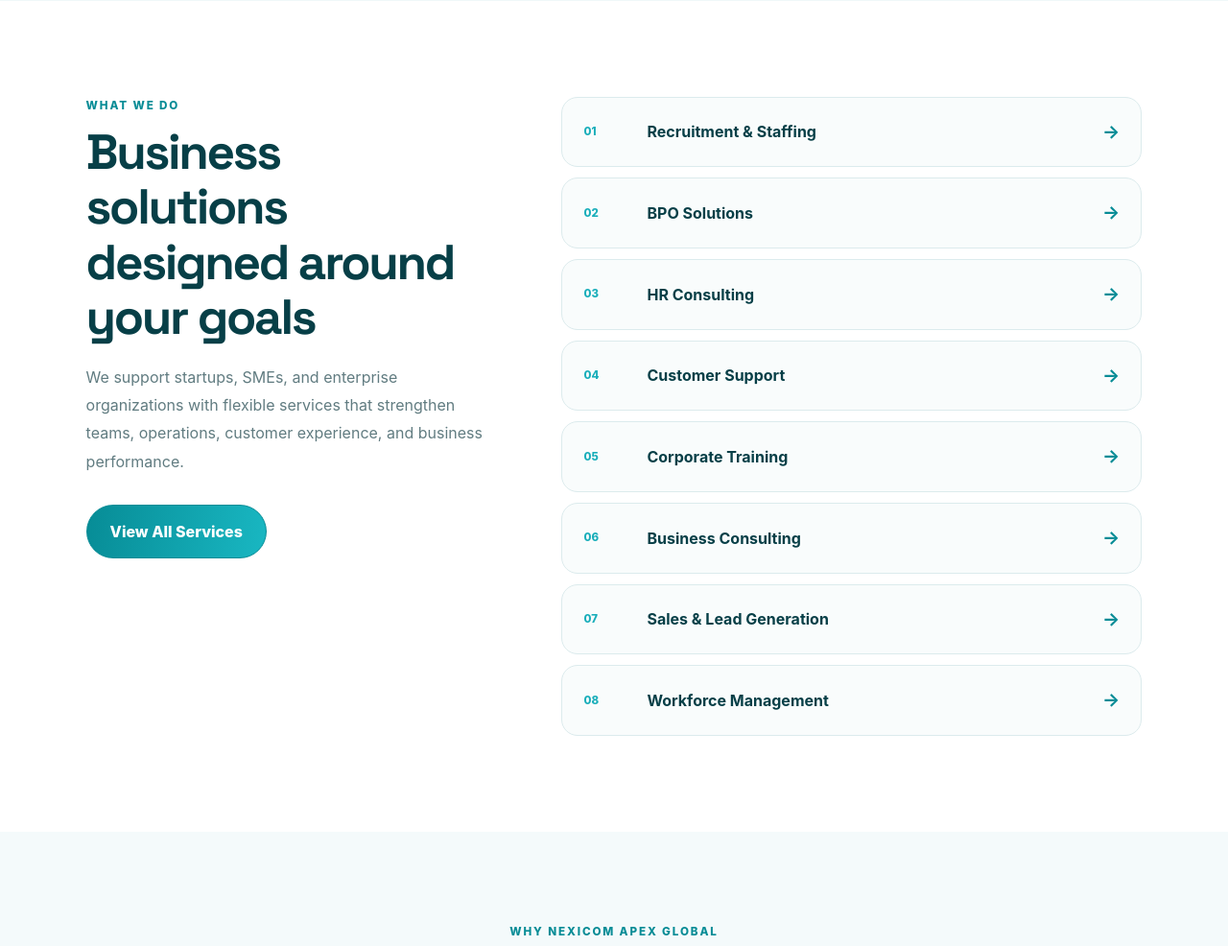
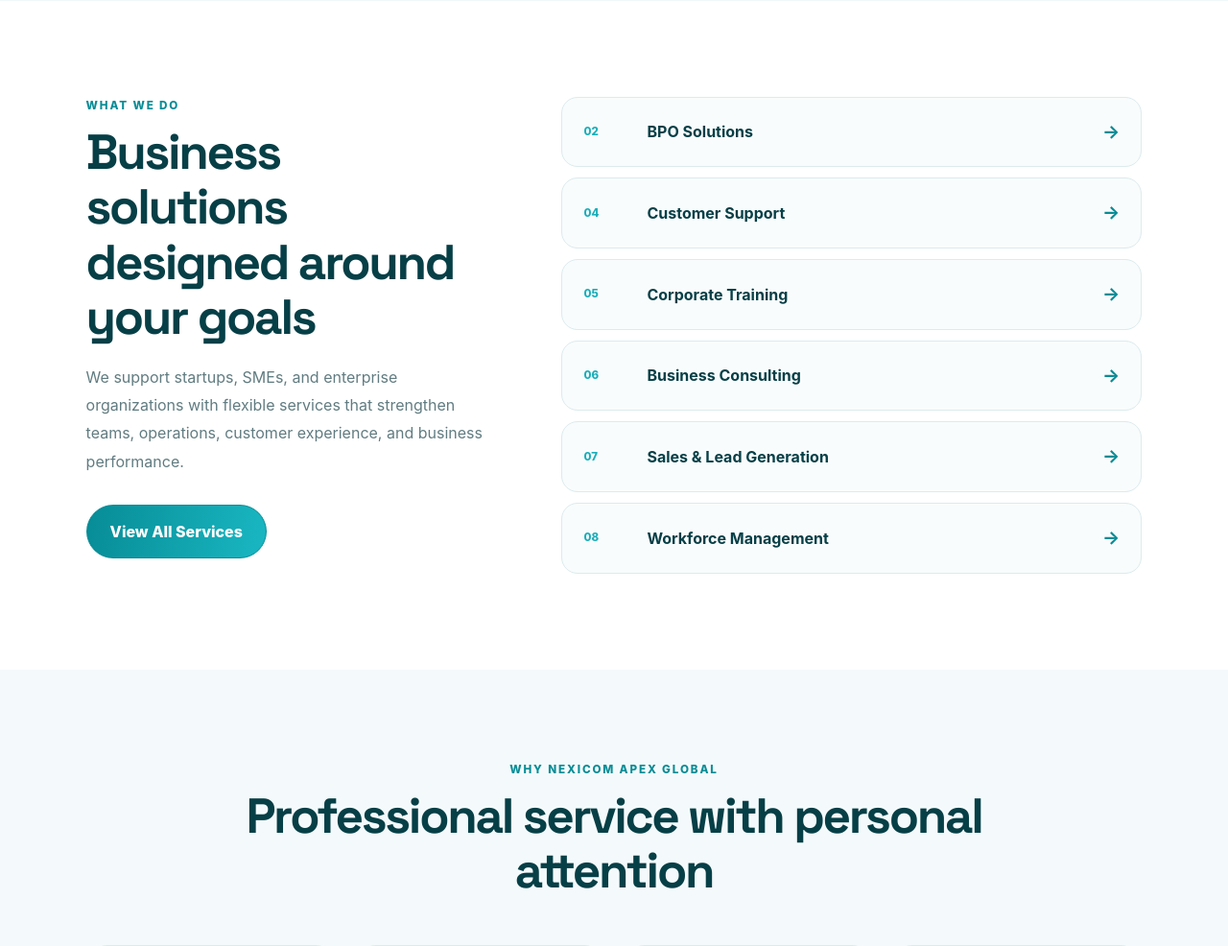
Before and after one commit to nexicomapexglobal/nexicom-apex-global, a Flask app: page /about in a window 1280 px wide. Shown: the part 2662-3648 px from the top of the page at 96% size. Run offline with Flask 3, Linux system fonts and the light colour scheme; data comes from the database, SQL or seed files in the repository.

Commit message:
Remove recruitment and HR services

```diff
--- a/app.py
+++ b/app.py
@@ -59,7 +59,7 @@ def seed():
     if not NavItem.query.count():
         for a,b,c in [('Home','/',1),('About','/about',2),('Services','/#services',3),('Team','/#team',4),('Careers','/careers',5),('Contact','/contact',6)]:db.session.add(NavItem(label=a,url=b,sort_order=c))
     if not Service.query.count():
-        data=[('Recruitment & Staffing','Talent acquisition, bulk hiring and workforce solutions.','👥'),('BPO Solutions','Voice, non-voice and customer operations built for scale.','🎧'),('HR Consulting','Practical HR systems, compliance and performance support.','⚙'),('Sales & Lead Generation','Qualified opportunities and structured customer outreach.','↗'),('Customer Support','Responsive customer care across channels.','◎'),('Corporate Training','Communication, sales and leadership capability building.','✦'),('Business Consulting','Process improvement, growth strategy and execution support.','◆'),('Workforce Management','Contract staffing and accountable workforce operations.','▦')]
+        data=[('BPO Solutions','Voice, non-voice and customer operations built for scale.','🎧'),('Sales & Lead Generation','Qualified opportunities and structured customer outreach.','↗'),('Customer Support','Responsive customer care across channels.','◎'),('Corporate Training','Communication, sales and leadership capability building.','✦'),('Business Consulting','Process improvement, growth strategy and execution support.','◆'),('Workforce Management','Contract staffing and accountable workforce operations.','▦')]
         for i,(t,d,ic) in enumerate(data,1):db.session.add(Service(title=t,slug=slugify(t),short_description=d,description=d,icon=ic,sort_order=i))
     for slug,title,eye,body in [('about','About Nexicom Apex Global','Who we are','Nexicom Apex Global is a people-first business growth company serving recruitment, BPO, HR consulting and business operations.\n\nOur mission is to connect capable people with meaningful opportunities and help businesses grow through disciplined execution.'),('contact','Contact Nexicom Apex Global','Let’s connect','Reach our team for recruitment, outsourcing, consulting, partnerships or career enquiries.')]:
         if not Page.query.filter_by(slug=slug).first():db.session.add(Page(slug=slug,title=title,eyebrow=eye,body=body))
--- a/templates/contact.html
+++ b/templates/contact.html
@@ -192,14 +192,8 @@ Contact Us | {{ site.site_name }}
                     <span>Service Required</span>
                     <select name="subject">
                         <option value="">Select a service</option>
-                        <option value="Recruitment & Staffing">
-                            Recruitment & Staffing
-                        </option>
                         <option value="BPO Solutions">
                             BPO Solutions
-                        </option>
-                        <option value="HR Consulting">
-                            HR Consulting
                         </option>
                         <option value="Sales & Lead Generation">
                             Sales & Lead Generation
--- a/templates/page.html
+++ b/templates/page.html
@@ -226,33 +226,11 @@
             <a
                 href="{{ url_for(
                     'service_detail',
-                    slug='recruitment-staffing'
-                ) }}"
-            >
-                <span>01</span>
-                <strong>Recruitment & Staffing</strong>
-                <b>→</b>
-            </a>
-
-            <a
-                href="{{ url_for(
-                    'service_detail',
                     slug='bpo-solutions'
                 ) }}"
             >
                 <span>02</span>
                 <strong>BPO Solutions</strong>
-                <b>→</b>
-            </a>
-
-            <a
-                href="{{ url_for(
-                    'service_detail',
-                    slug='hr-consulting'
-                ) }}"
-            >
-                <span>03</span>
-                <strong>HR Consulting</strong>
                 <b>→</b>
             </a>
 
```
